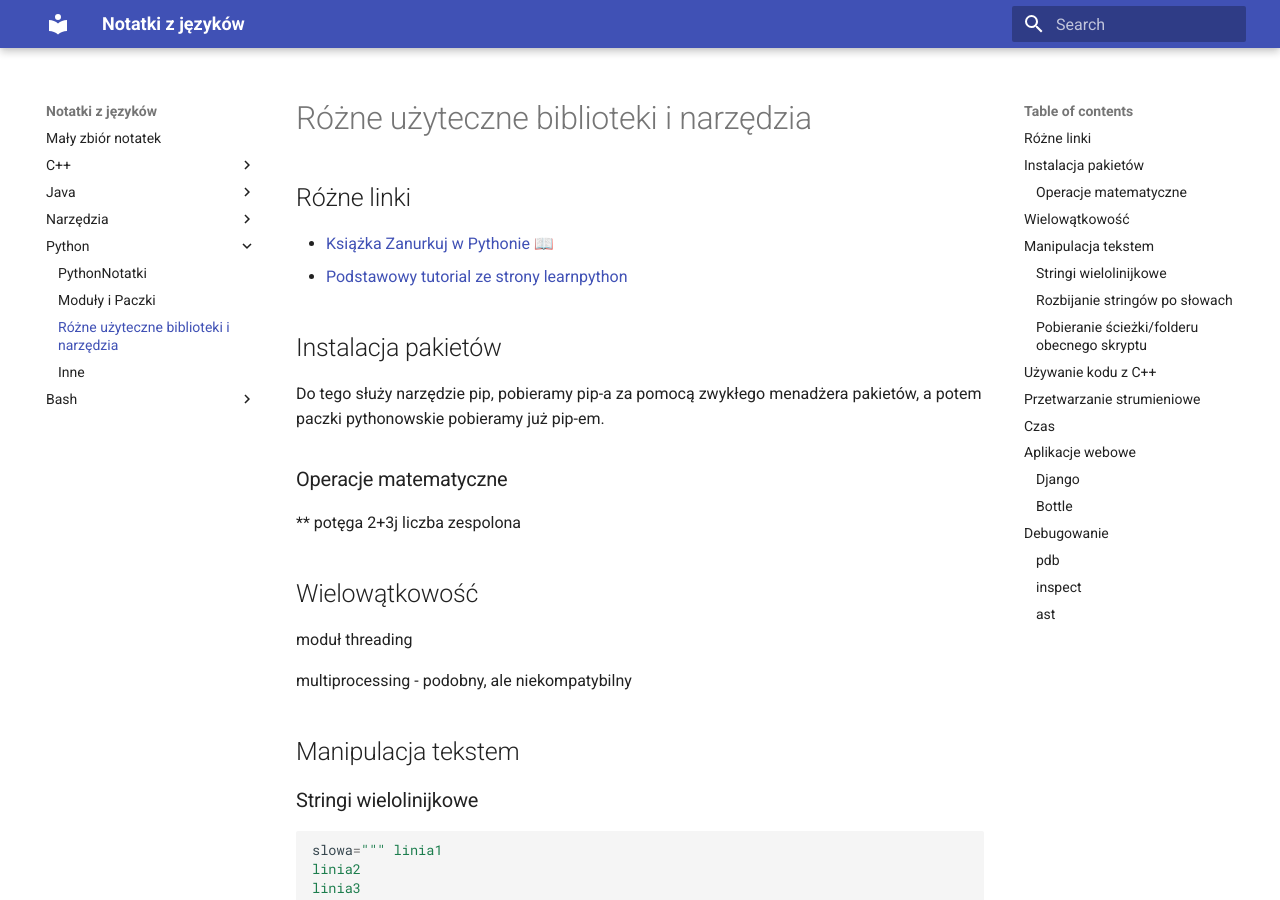
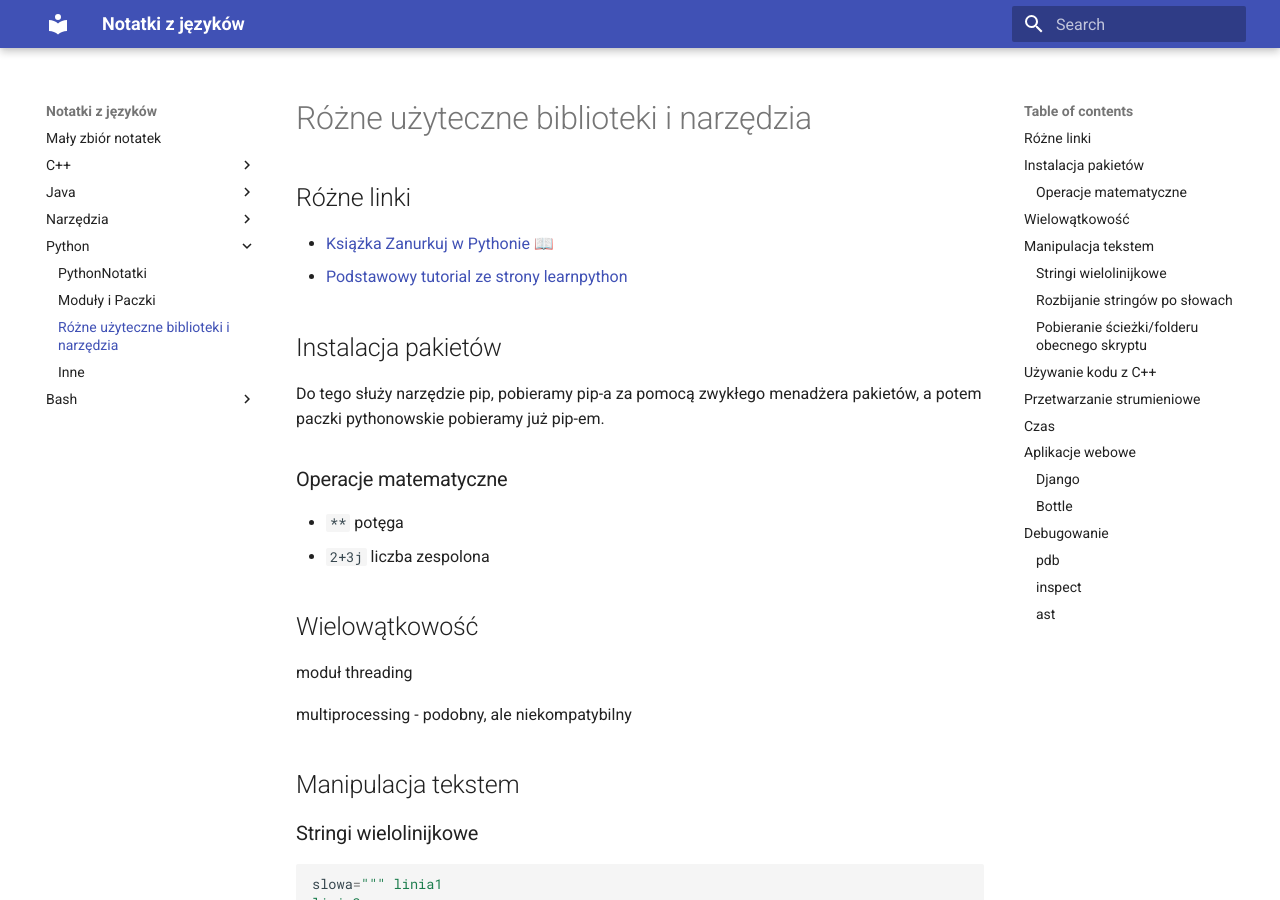
Before and after one commit to pktiuk/notatki_z_jezykow, an MkDocs documentation site: the page built from docs/Python/4_biblioteki.md, in a window 1280 px wide and 900 px high. Built offline with MkDocs 1.6.1 and Material for MkDocs 9.7.7, drawn with Linux system fonts in a browser that asks for light colours.

Commit message:
Poprwienie formatowania

```diff
--- a/docs/Python/4_biblioteki.md
+++ b/docs/Python/4_biblioteki.md
@@ -10,8 +10,8 @@
 Do tego służy narzędzie pip, pobieramy pip-a za pomocą zwykłego menadżera pakietów, a potem paczki pythonowskie pobieramy już pip-em.
 
 ### Operacje matematyczne
-** potęga
-2+3j liczba zespolona
+- `**` potęga
+- `2+3j` liczba zespolona
 
 ## Wielowątkowość
 moduł threading
```
